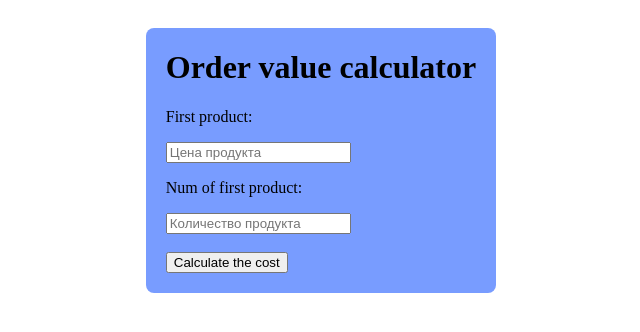
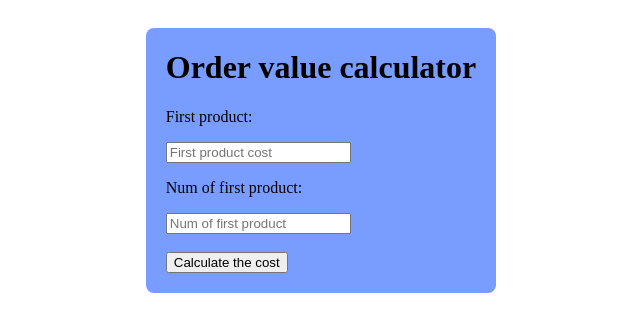
Before and after one commit to AirMax2303/web_task5, a plain HTML site: page index.html in a window 1280 px wide. Shown: the full height of the page, 319-959 px from the left. Drawn offline with Linux system fonts and the light colour scheme.

Commit message:
Update index.html

```diff
--- a/index.html
+++ b/index.html
@@ -15,10 +15,9 @@
             <h1 class="title">Order value calculator</h1>
             <p class="text">First product:</p>
             <form>
-                <input type="text" id="firstProduct" value="" placeholder="Цена продукта" />
+                <input type="text" id="firstProduct" value="" placeholder="First product cost" />
                 <p class="text">Num of first product:</p>
-                <input type="text" id="firstLot" value="" placeholder="Количество продукта" />
-
+                <input type="text" id="firstLot" value="" placeholder="Num of first product" />
 
             </form>
             <br />
```
